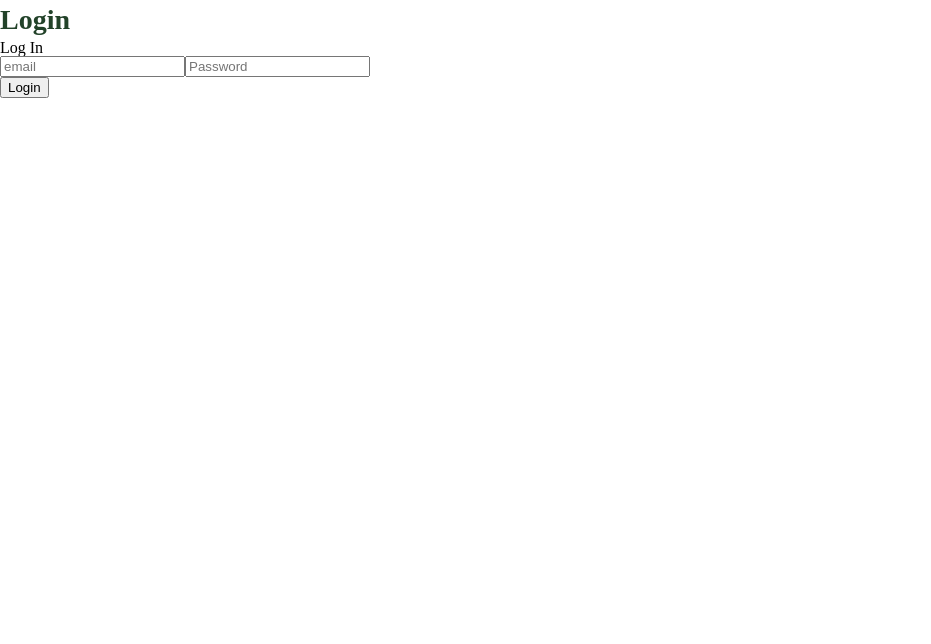
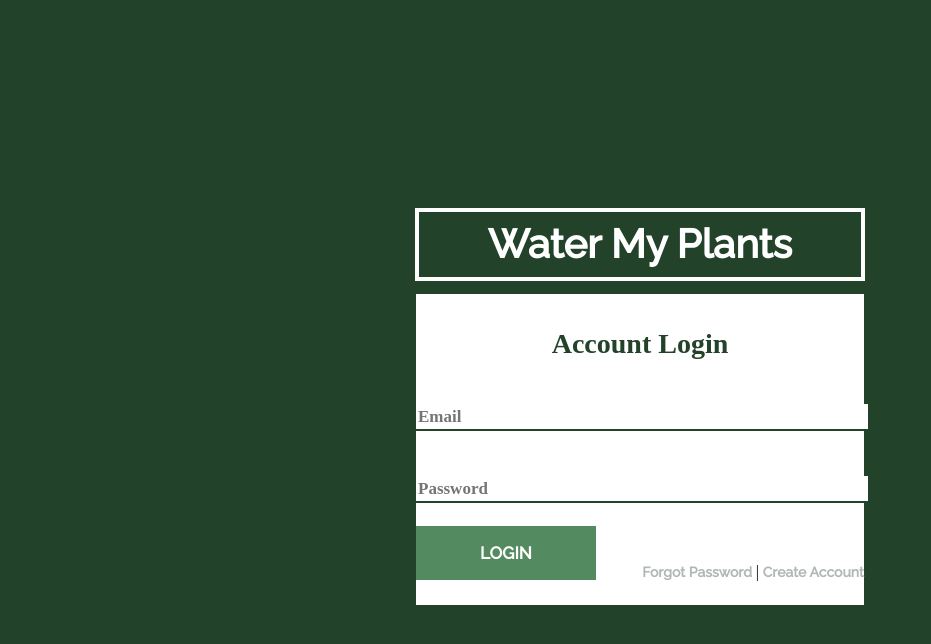
Before and after one commit to water-my-plants-tt27/frontend, a React (Create React App) app in the folder water-my-plants/: page /login in a window 1280 px wide. Shown: the top 644 px of the page, without its empty margins (0-931 px from the left). Built offline with nearby package versions, Linux system fonts and the light colour scheme.

Commit message:
login and register styling complete

```diff
--- a/water-my-plants/public/index.html
+++ b/water-my-plants/public/index.html
@@ -15,6 +15,9 @@
       user's mobile device or desktop. See https://developers.google.com/web/fundamentals/web-app-manifest/
     -->
     <link rel="manifest" href="%PUBLIC_URL%/manifest.json" />
+    <!-- //FONTS -->
+    <link rel="preconnect" href="https://fonts.gstatic.com">
+    <link href="https://fonts.googleapis.com/css2?family=Raleway:wght@500&display=swap" rel="stylesheet">
     <!--
       Notice the use of %PUBLIC_URL% in the tags above.
       It will be replaced with the URL of the `public` folder during the build.
--- a/water-my-plants/src/App.css
+++ b/water-my-plants/src/App.css
@@ -3,19 +3,87 @@
    License: none (public domain)
 */
 
-html, body, div, span, applet, object, iframe,
-h1, h2, h3, h4, h5, h6, p, blockquote, pre,
-a, abbr, acronym, address, big, cite, code,
-del, dfn, em, img, ins, kbd, q, s, samp,
-small, strike, strong, sub, sup, tt, var,
-b, u, i, center,
-dl, dt, dd, ol, ul, li,
-fieldset, form, label, legend,
-table, caption, tbody, tfoot, thead, tr, th, td,
-article, aside, canvas, details, embed,
-figure, figcaption, footer, header, hgroup,
-menu, nav, output, ruby, section, summary,
-time, mark, audio, video {
+html,
+body,
+div,
+span,
+applet,
+object,
+iframe,
+h1,
+h2,
+h3,
+h4,
+h5,
+h6,
+p,
+blockquote,
+pre,
+a,
+abbr,
+acronym,
+address,
+big,
+cite,
+code,
+del,
+dfn,
+em,
+img,
+ins,
+kbd,
+q,
+s,
+samp,
+small,
+strike,
+strong,
+sub,
+sup,
+tt,
+var,
+b,
+u,
+i,
+center,
+dl,
+dt,
+dd,
+ol,
+ul,
+li,
+fieldset,
+form,
+label,
+legend,
+table,
+caption,
+tbody,
+tfoot,
+thead,
+tr,
+th,
+td,
+article,
+aside,
+canvas,
+details,
+embed,
+figure,
+figcaption,
+footer,
+header,
+hgroup,
+menu,
+nav,
+output,
+ruby,
+section,
+summary,
+time,
+mark,
+audio,
+video {
   margin: 0;
   padding: 0;
   border: 0;
@@ -24,31 +92,41 @@ time, mark, audio, video {
   vertical-align: baseline;
 }
 /* HTML5 display-role reset for older browsers */
-article, aside, details, figcaption, figure,
-footer, header, hgroup, menu, nav, section {
+article,
+aside,
+details,
+figcaption,
+figure,
+footer,
+header,
+hgroup,
+menu,
+nav,
+section {
   display: block;
 }
 body {
   line-height: 1;
 }
-ol, ul {
+ol,
+ul {
   list-style: none;
 }
-blockquote, q {
+blockquote,
+q {
   quotes: none;
 }
-blockquote:before, blockquote:after,
-q:before, q:after {
-	content: '';
+blockquote:before,
+blockquote:after,
+q:before,
+q:after {
+  content: "";
   content: none;
 }
 table {
   border-collapse: collapse;
   border-spacing: 0;
 }
-
-
-
 
 .App {
   box-sizing: border-box;
@@ -85,9 +163,9 @@ h1 {
   font-size: 13px;
   font-style: italic;
   font-weight: 600;
-	color: #BCB6A6;
+  color: #bcb6a6;
   padding: 5px;
-	border-bottom: 3px solid #CBAD91;
+  border-bottom: 3px solid #cbad91;
   text-align: left;
   width: 70%;
   margin-bottom: 20px;
@@ -96,7 +174,7 @@ h1 {
 .needs {
   font-size: 10px;
   font-weight: 800;
-	color: #548A60;
+  color: #548a60;
   text-transform: uppercase;
   margin-bottom: 6px;
 }
@@ -108,26 +186,27 @@ h1 {
 
 .button {
   height: 54px;
-	background-color: #548A60;
+  background-color: #548a60;
   padding: 15px;
   color: white;
   font-size: 17px;
   font-weight: 700;
   border: none;
   min-width: 180px;
+  font-family: "Raleway", sans-serif;
 }
 
 .dayCheckbox {
-	color: #E5E5E5;
+  color: #e5e5e5;
   font-size: 15px;
   font-weight: bold;
   margin: 0px 0px 12px 0px;
 }
 
 .dayCheckbox:hover {
-	color: #548A60;
+  color: #548a60;
 }
 
 .checked {
-	color: #548A60 !important;
+  color: #548a60 !important;
 }
--- a/water-my-plants/src/components/Login.js
+++ b/water-my-plants/src/components/Login.js
@@ -1,6 +1,7 @@
 import React, {useState} from 'react'
-import {useHistory} from 'react-router-dom'
+import {useHistory, Link} from 'react-router-dom'
 import axios from 'axios'
+import styled from 'styled-components'
 
 const initLoginVal = {
     email: '',
@@ -31,36 +32,132 @@ export default function Login() {
 
     }
     return (
-        <div>
-            <div>
-                <h1>Login</h1>
-                <div className="formContainer">
-                    <h3>Log In</h3>
+        <Page>
+            <LoginContainer>
+                <MainTitle>Water My Plants</MainTitle>
+
+                <FormCont className="formContainer">
+                    <h1>Account Login</h1>
                     <form onSubmit={handleLogin}>
-                        <label>
-                            <input
+                        <Label>
+                            <Input
                             type="email"
                             name="email"
                             value={loginVal.email}
                             onChange={handleChanges}
-                            placeholder="email">
-                            </input>
-                        </label>
-                        <label>
-                            <input
+                            placeholder="Email">
+                            </Input>
+                        </Label>
+                        <Label>
+                            <Input
                             type="password"
                             name="password"
                             value={loginVal.password}
                             onChange={handleChanges}
                             placeholder="Password">
-                            </input>
-                        </label>
-                        <div className="btn">
-                        <button>Login</button>
-                        </div>
+                            </Input>
+                        </Label>
+                        <ButtonCont className="btn">
+                            <button className='button'>LOGIN</button>
+                            <LinkCont>
+                                <a href='#'> Forgot Password  </a>
+                                <div> | </div>
+                                <a href='/register'>  Create Account </a>
+                            </LinkCont>
+                        </ButtonCont>
+
                     </form>
-                </div>
-            </div>
-        </div>
+                </FormCont>
+            </LoginContainer>
+        </Page>
     )
 }
+
+
+const Page = styled.div`
+    background: #224229;
+    height: 100vh;
+    display: flex;
+`
+
+const LoginContainer = styled.div`
+    display: flex;
+    flex-direction: column;
+    align-items: center;
+    justify-content: center;
+    width: 100%;
+`
+
+const MainTitle = styled.div`
+    padding: 1%;
+    border: 4px solid white;
+    font-weight: 600;
+    font-size: 250%;
+    color: white;
+    text-align: center;
+    width: 32.5%;
+    margin: 1%;
+    font-family: 'Raleway', sans-serif;
+`
+
+const FormCont = styled.div`
+    width: 35%;
+    background: #FFFFFF;
+    padding: 2% 0%;
+    display: flex;
+    flex-direction: column;
+    align-items: center;
+
+    h1{
+        padding: 1%;
+        margin-bottom: 3%;
+
+    }
+    `
+
+const Input = styled.input`
+    border: none;
+    border-bottom: 2px solid #224229;
+    font-family: PT Serif;
+    font-size: 17px;
+    font-style: normal;
+    font-weight: 700;
+    line-height: 23px;
+    letter-spacing: 0em;
+    text-align: left;
+    color: #224229;
+    width: 100%;
+    margin: 5% 0%;
+`
+
+const Label = styled.label`
+`
+
+const ButtonCont = styled.div`
+    display: flex;`
+
+
+const LinkCont = styled.div`
+    display: flex;
+    align-items:flex-end;
+    justify-content: flex-end;
+    width: 100%;
+    div{
+        width: 2%;
+        text-align: center;
+        padding: 0% 1%;
+    }
+    a{
+        text-decoration: none;
+        color: #B1B7B3;
+        font-family: Raleway;
+        font-size: 14px;
+        font-style: normal;
+        font-weight: 700;
+        line-height: 16px;
+        letter-spacing: 0em;
+        text-align: right;
+        font-family: 'Raleway', sans-serif;
+
+    }
+    `
--- a/water-my-plants/src/components/Register.js
+++ b/water-my-plants/src/components/Register.js
@@ -2,7 +2,7 @@ import React, {useState} from 'react'
 import {useHistory} from 'react-router-dom'
 import axios from 'axios'
 // import Input from 'react-phone-number-input/input'
-// import styled from 'styled-components'
+import styled from 'styled-components'
 
 const initRegValue={
     name:'',
@@ -33,31 +33,32 @@ export default function Register() {
     }
 
     return (
-        <div>
-            <div>
+        <Page>
+            <LoginContainer>
+                <MainTitle>Water My Plants</MainTitle>
+
+                <FormCont className="formContainer">
                     <h1>Register</h1>
-            <div className="formContainer">
-                <h3>Sign-Up</h3>
-                <form onSubmit={onSubmit}>
+                    <Form onSubmit={onSubmit}>
                         <label>
-                        <input
+                            <Input
                             type="text"
                             name="name"
                             value={regValue.name}
                             onChange={handleChange}
                             placeholder="Name"
                             >
-                        </input>
+                            </Input>
                         </label>
                         <label>
-                        <input
+                            <Input
                             type="email"
                             name="email"
                             value={regValue.email}
                             onChange={handleChange}
                             placeholder="Email"
                             >
-                        </input>
+                            </Input>
                         </label>
                         {/* <Input
                         placeholder="Phone Number"
@@ -67,40 +68,151 @@ export default function Register() {
 
                         </Input> */}
                         <label>
-                        <input
+                            <Input
                             type="text"
                             name="phoneNumber"
                             value={regValue.phoneNumber}
                             onChange={handleChange}
                             placeholder="Phone Number"
                             >
-                        </input>
+                            </Input>
                         </label>
                         <label>
-                        <input
+                            <Input
                             type="password"
                             name="password"
                             value={regValue.password}
                             onChange={handleChange}
                             placeholder="Password"
                             >
-                        </input>
+                            </Input>
                         </label>
                         <label>
-                        <input
+                            <Input
                             type="password"
                             name="pwConf"
                             value={regValue.pwConf}
                             onChange={handleChange}
                             placeholder="Confirm Password"
                             >
-                        </input></label>
-                    <div className="btn">
-                        <button>Sign up</button>
-                    </div>
-                </form>
-            </div>
-            </div>
-        </div>
+                            </Input>
+                        </label>
+                        <ButtonCont className="btn">
+                            <button className='button'>SIGN UP</button>
+                            <LinkCont>
+                                <p> Already Have An Account?  </p>
+                                <a href='/Login'>  Sign in. </a>
+                            </LinkCont>
+                        </ButtonCont>
+                    </Form>
+                </FormCont>
+            </LoginContainer>
+        </Page>
     )
 }
+
+
+const Page = styled.div`
+    background: #224229;
+    height: 100vh;
+    display: flex;
+`
+
+const LoginContainer = styled.div`
+    display: flex;
+    flex-direction: column;
+    align-items: center;
+    justify-content: center;
+    width: 100%;
+`
+
+const MainTitle = styled.div`
+    padding: 1%;
+    border: 4px solid white;
+    font-weight: 600;
+    font-size: 250%;
+    color: white;
+    text-align: center;
+    width: 32.5%;
+    margin: 1%;
+    font-family: 'Raleway', sans-serif;
+`
+
+const FormCont = styled.div`
+    width: 35%;
+    background: #FFFFFF;
+    padding: 2% 0%;
+    display: flex;
+    flex-direction: column;
+    align-items: center;
+
+
+    h1{
+        padding: 1%;
+        margin-bottom: 3%;
+
+    }
+    `
+
+const Input = styled.input`
+    border: none;
+    border-bottom: 2px solid #224229;
+    font-family: PT Serif;
+    font-size: 17px;
+    font-style: normal;
+    font-weight: 700;
+    line-height: 23px;
+    letter-spacing: 0em;
+    /* /* text-align: left; */
+    color: #224229;
+    width: 100%;
+    margin: 5% 0%;
+
+    &:focus {
+        outline: none;
+        color: #224229;
+    }
+`
+
+
+const ButtonCont = styled.div`
+    display: flex;`
+
+
+const LinkCont = styled.div`
+    display: flex;
+    align-items:flex-end;
+    justify-content: flex-end;
+    width: 100%;
+    p{
+        font-family: 'Raleway', sans-serif;
+        font-size: .8rem;
+        padding-right: 1.5%;
+        font-family: Raleway;
+        font-style: normal;
+        font-weight: bold;
+        line-height: 16px;
+        text-align: right;
+
+        color: #B1B7B3;
+    }
+    a{
+        text-decoration: none;
+
+        font-family: Raleway;
+        font-size: .8rem;
+        font-style: normal;
+        font-weight: 700;
+        line-height: 16px;
+        letter-spacing: 0em;
+        text-align: right;
+        color: #224229;
+
+    }
+    `
+
+    const Form = styled.form`
+        display: flex;
+        flex-direction: column;
+        width:85%;
+    `
--- a/water-my-plants/src/components/SearchPlant.js
+++ b/water-my-plants/src/components/SearchPlant.js
@@ -31,6 +31,7 @@ const Input = styled.input`
 
     &:focus {
         outline: none;
+
     }
 `
 const CloseAddPlantDiv = styled.div`
```
Lines whose indentation alone changed are shown as unchanged.
